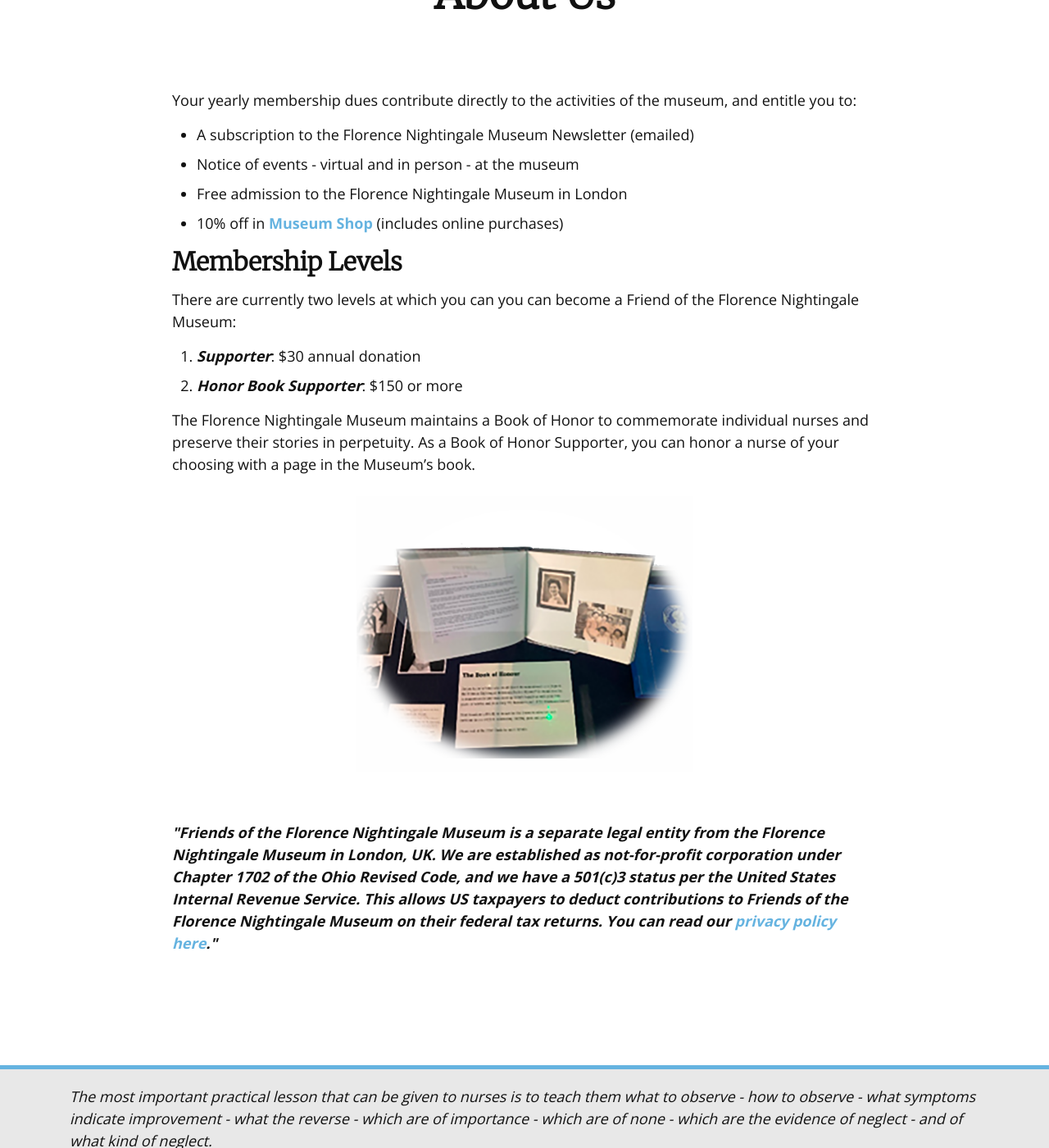
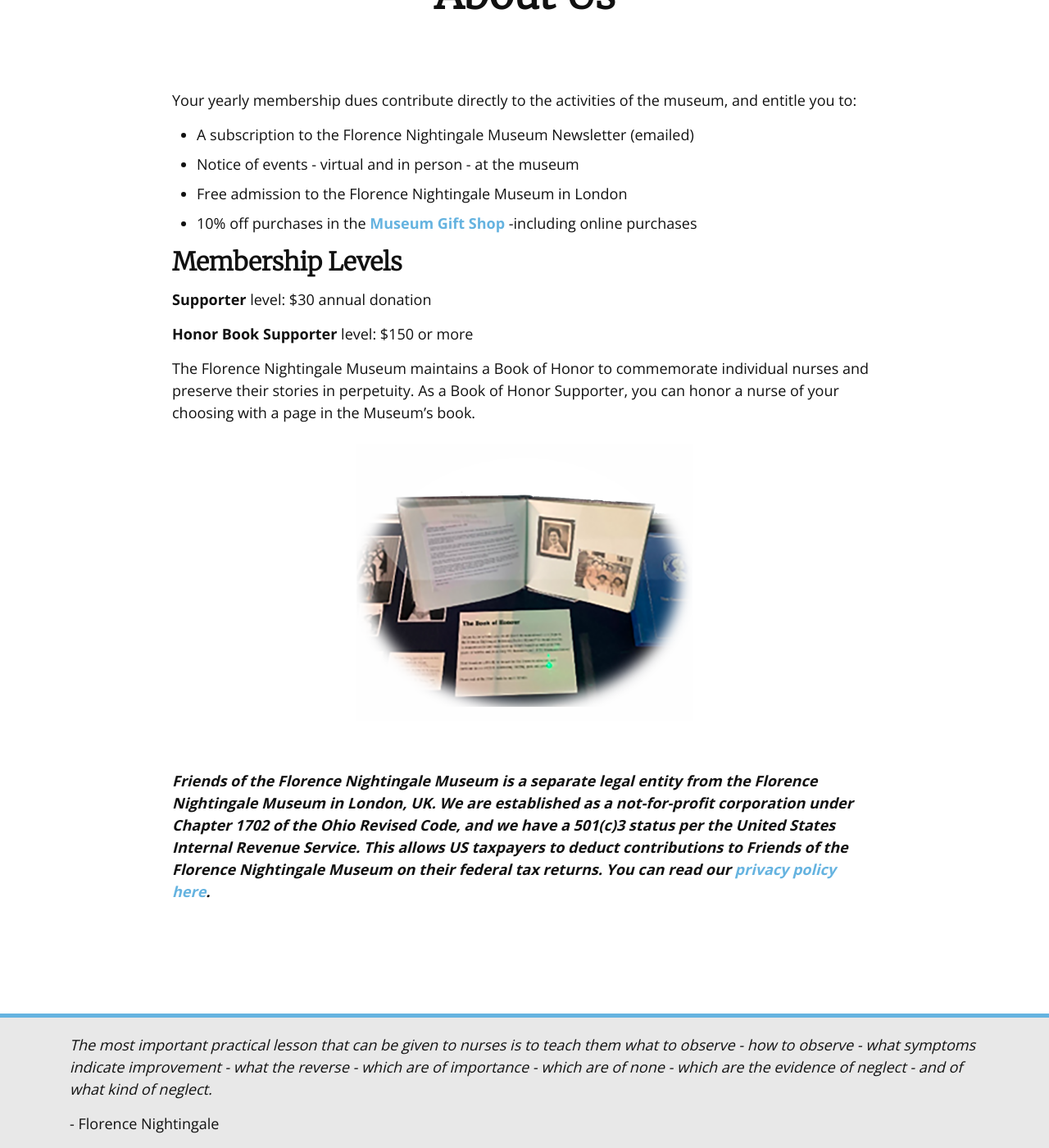
Before and after one commit to codefordayton/friendsoffnm.org, a Jekyll site: the page built from about.html, in a window 1280 px wide and 1400 px high, scrolled down 305 px. Shown: the whole window at 82% size. Built offline with Jekyll 4.4.1, drawn with Linux system fonts in a browser that asks for light colours; nearby versions of some CDN libraries; some of the changed text lies outside the part shown.

Commit message:
A few text tweaks

```diff
--- a/_includes/header.html
+++ b/_includes/header.html
@@ -24,7 +24,7 @@
                 href="/donate/"
                 class="btn-primary btn--small"
               >
-                Become a Friend
+                Become a Member
               </a>
             </li>
           </ul>
--- a/about.html
+++ b/about.html
@@ -16,20 +16,14 @@
     <li>A subscription to the Florence Nightingale Museum Newsletter (emailed)</li>
     <li>Notice of events - virtual and in person - at the museum</li>
     <li>Free admission to the Florence Nightingale Museum in London</li>
-    <li>10% off in <a href="https://www.florence-nightingale.co.uk/shop/">Museum Shop</a> (includes online purchases)</li>
+    <li>10% off purchases in the <a href="https://www.florence-nightingale.co.uk/shop/">Museum Gift Shop</a> -including online purchases</li>
   </ul>
 
 <h2>
   Membership Levels
 </h2>
-  <p>
-There are currently two levels at which you can you can become a
-Friend of the Florence Nightingale Museum:
-  </p>
-  <ol>
-    <li><strong><em>Supporter</em></strong>: $30 annual donation</li>
-    <li><strong><em>Honor Book Supporter</em></strong>: $150 or more</li>
-  </ol>
+  <p><strong>Supporter</strong> level: $30 annual donation</p>
+  <p><strong>Honor Book Supporter</strong> level: $150 or more</p>
   <p>
     The Florence Nightingale Museum maintains a Book of Honor to commemorate individual
     nurses and preserve their stories in perpetuity. As a Book of Honor Supporter, you can honor a
@@ -40,8 +34,7 @@
         alt="Book of Honor"
       />
   <p><strong><em>
-"Friends of the Florence Nightingale Museum is a separate legal entity from the Florence Nightingale Museum in London, UK.  We are established as  not-for-profit corporation  under Chapter 1702 of the Ohio Revised Code, and we have a 501(c)3 status per the United States Internal Revenue Service. This allows US taxpayers to deduct contributions to Friends of the Florence Nightingale Museum on their federal tax returns.
-You can read our <a href='/privacy/'>privacy policy here</a>."
+Friends of the Florence Nightingale Museum is a separate legal entity from the Florence Nightingale Museum in London, UK.  We are established as a not-for-profit corporation under Chapter 1702 of the Ohio Revised Code, and we have a 501(c)3 status per the United States Internal Revenue Service. This allows US taxpayers to deduct contributions to Friends of the Florence Nightingale Museum on their federal tax returns. You can read our <a href='/privacy/'>privacy policy here</a>.
   </em></strong></p>
 </section>
 </div>
```
